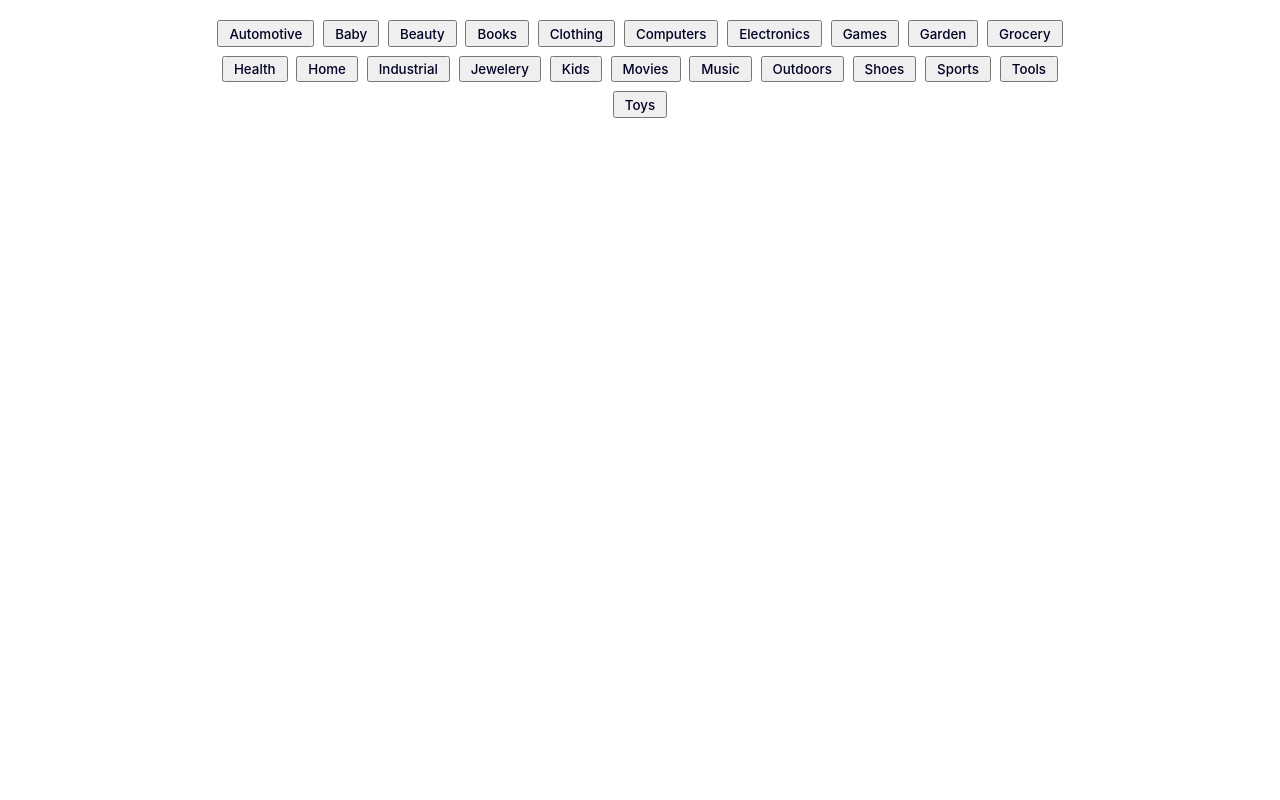
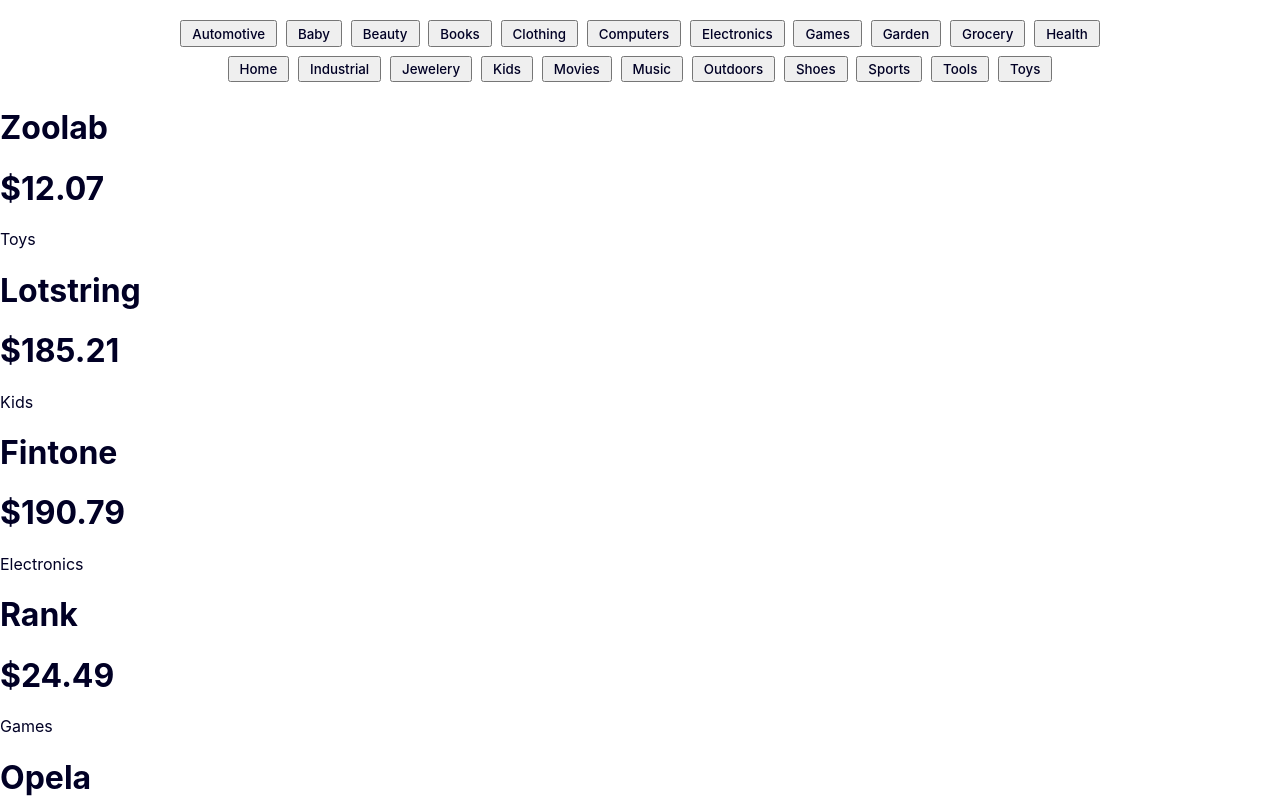
Before and after one commit to shah-a/few2.3-01-product-list, a React (Create React App) app: page / in a window 1280 px wide. Shown: the top 800 px of the page. Built offline with nearby package versions, Linux system fonts and the light colour scheme.

Commit message:
[Update] cleanup and added ProductList

```diff
--- a/src/components/App.css
+++ b/src/components/App.css
@@ -9,3 +9,8 @@ Colours:
 Colours palette from:
 https://howdns.works/
 */
+
+.App {
+  color: #010025;
+  /* background-color: #ffffff; */
+}
--- a/src/components/App.js
+++ b/src/components/App.js
@@ -1,12 +1,12 @@
 import './App.css';
-import data, { categories, categoriesUnique, categoriesCount, namesAndCategories } from '../data';
-
-import Buttons from './Buttons/Buttons';
+import Categories from './Categories/Categories';
+import ProductList from './ProductList/ProductList';
 
 function App() {
   return (
     <div className="App">
-      <Buttons categories={categoriesUnique} />
+      <Categories />
+      <ProductList />
     </div>
   );
 }
--- a/src/components/Buttons/Buttons.css
+++ /dev/null
@@ -1,14 +0,0 @@
-.buttons {
-  text-align: center;
-  width: 95%;
-  max-width: 900px;
-  margin: 1em auto;
-}
-
-button {
-  margin: 0.33em;
-  padding: 0.25em 0.75em;
-  font-family: inherit;
-  font-weight: 500;
-  color: inherit;
-}
--- a/src/components/Buttons/Buttons.js
+++ /dev/null
@@ -1,13 +0,0 @@
-import './Buttons.css';
-
-function Buttons(props) {
-  return (
-    <div className="buttons">
-      {props.categories.map((category) => {
-        return <button>{category}</button>;
-      })}
-    </div>
-  );
-}
-
-export default Buttons;
--- /dev/null
+++ b/src/components/Categories/Categories.css
@@ -0,0 +1,14 @@
+.Categories {
+  text-align: center;
+  margin: 1em auto 0;
+  width: 90%;
+  max-width: 960px;
+}
+
+button {
+  color: inherit;
+  font-family: inherit;
+  font-weight: 500;
+  margin: 0.33em;
+  padding: 0.25em 0.75em;
+}
--- /dev/null
+++ b/src/components/Categories/Categories.js
@@ -0,0 +1,16 @@
+import './Categories.css';
+import { categoriesUnique } from '../../data';
+
+function Categories() {
+  const categories = categoriesUnique.map((category) => {
+    return <button key={category}>{category}</button>;
+  });
+
+  return (
+    <div className="Categories">
+      {categories}
+    </div>
+  );
+}
+
+export default Categories;
--- /dev/null
+++ b/src/components/Product/Product.js
@@ -0,0 +1,13 @@
+import './Product.css';
+
+function Product(props) {
+  return (
+    <div className="Product">
+      <h1>{props.name}</h1>
+      <h1>{props.price}</h1>
+      <p>{props.category}</p>
+    </div>
+  );
+}
+
+export default Product;
--- /dev/null
+++ b/src/components/ProductList/ProductList.js
@@ -0,0 +1,24 @@
+import './ProductList.css';
+import data from '../../data';
+import Product from '../Product/Product';
+
+function ProductList(props) {
+  const products = data.map((product) => {
+    return (
+      <Product
+        key={product.id}
+        name={product.name}
+        price={product.price}
+        category={product.category}
+      />
+    );
+  });
+
+  return (
+    <div className="ProductList">
+      {products}
+    </div>
+  );
+}
+
+export default ProductList;
--- a/src/index.css
+++ b/src/index.css
@@ -1,15 +1,3 @@
-/*
-Colours:
-#ffffff -- white
-#010025 -- black
-#ea485d -- red
-#ffeb98 -- yellow
-#ff9138 -- orange
-
-Colours palette from:
-https://howdns.works/
-*/
-
 body {
   margin: 0;
   font-family: -apple-system, BlinkMacSystemFont, 'Segoe UI', 'Roboto', 'Oxygen',
@@ -17,8 +5,6 @@ body {
     sans-serif;
   -webkit-font-smoothing: antialiased;
   -moz-osx-font-smoothing: grayscale;
-  /* background-color: #ffffff; */
-  color: #010025;
 }
 
 code {
```
Also changed, not shown: src/components/Product/Product.css (added), src/components/ProductList/ProductList.css (added).
